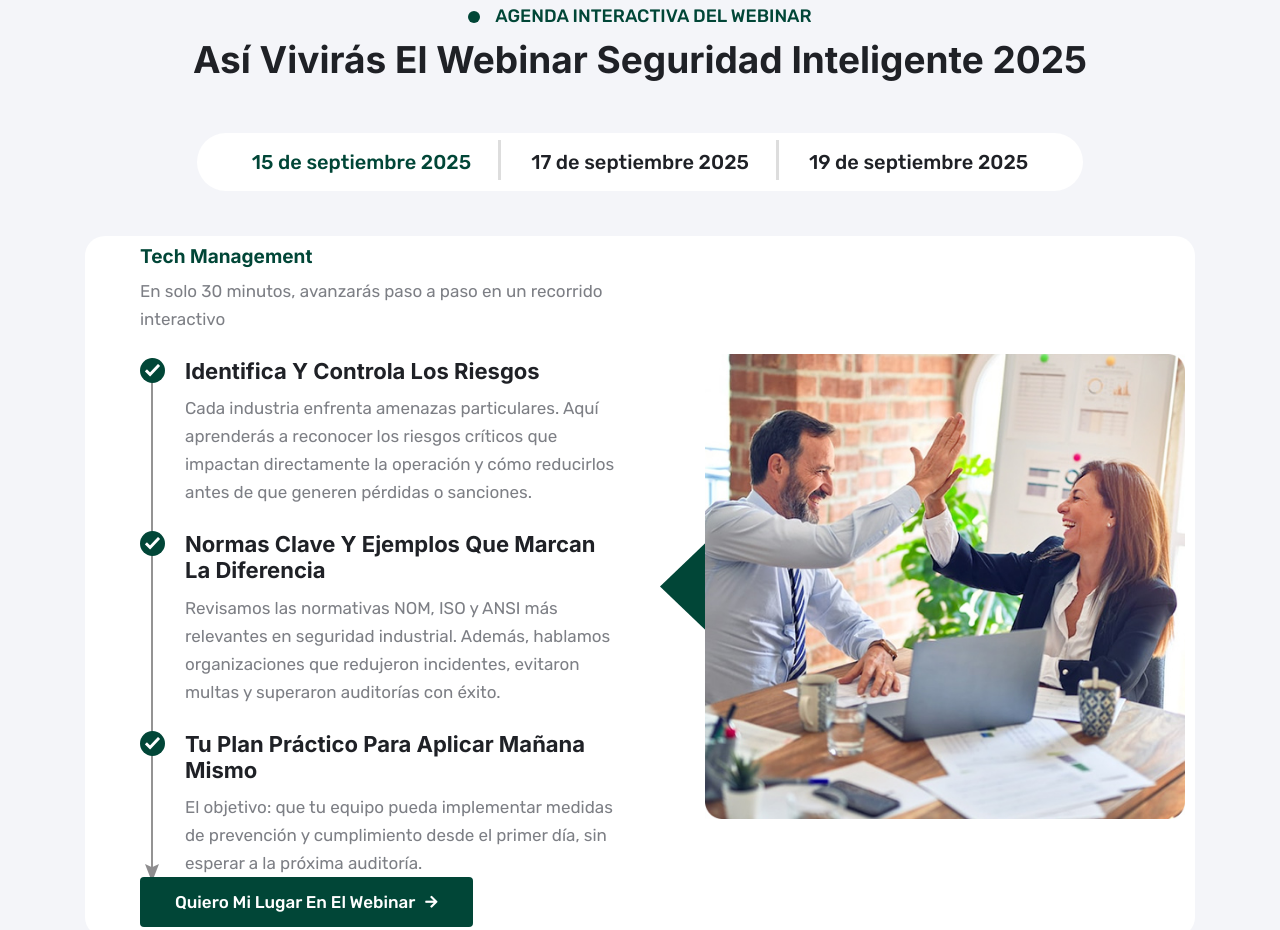
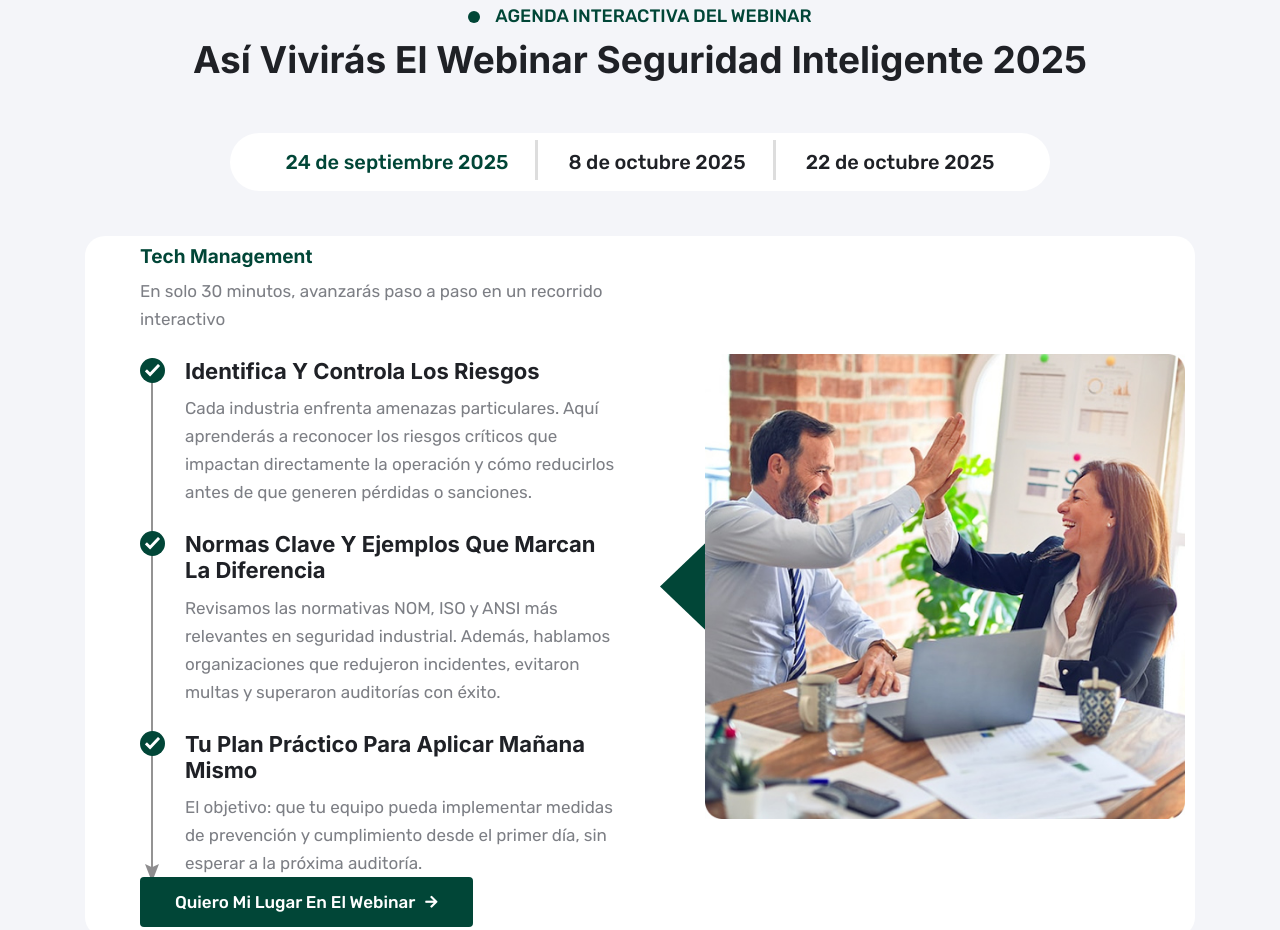
Before and after one commit to teseodataweb/nuevowebinarsafety, a plain HTML site: page index.html in a window 1280 px wide. Shown: the part 3306-4236 px from the top of the page. Drawn offline with Linux system fonts and the light colour scheme.

Commit message:
update fechas

```diff
--- a/index.html
+++ b/index.html
@@ -194,9 +194,9 @@
                                         <label for="session_date" class="form-label">Fecha de sesión</label>
                                         <select class="form-select" id="session_date" name="session_date" required>
                                             <option value="" disabled selected>Selecciona tu fecha de sesión</option>
-                                            <option value="2025-09-15">15 de septiembre 2025 · 10:00 h</option>
-                                            <option value="2025-09-17">17 de septiembre 2025 · 10:00 h</option>
-                                            <option value="2025-09-19">19 de septiembre 2025 · 10:00 h</option>
+                                            <option value="2025-09-15">24 de septiembre</option>
+                                            <option value="2025-09-17">8 de octubre</option>
+                                            <option value="2025-09-19">22 de octubre</option>
                                         </select>
                                     </div>
 
@@ -469,13 +469,13 @@
                                     <div class="ns-custom-navbar">
                                         <ul class="nav nav-pills " id="pills-tab" role="tablist">
                                             <li class="nav-item" role="presentation">
-                                            <button class="nav-link active" id="pills-home-tab" data-bs-toggle="pill" data-bs-target="#pills-home" type="button" role="tab" aria-controls="pills-home" aria-selected="true">15 de septiembre 2025</button>
+                                            <button class="nav-link active" id="pills-home-tab" data-bs-toggle="pill" data-bs-target="#pills-home" type="button" role="tab" aria-controls="pills-home" aria-selected="true">24 de septiembre 2025</button>
                                             </li>
                                             <li class="nav-item" role="presentation">
-                                            <button class="nav-link" id="pills-profile-tab" data-bs-toggle="pill" data-bs-target="#pills-home" type="button" role="tab" aria-controls="pills-profile" aria-selected="false">17 de septiembre 2025</button>
+                                            <button class="nav-link" id="pills-profile-tab" data-bs-toggle="pill" data-bs-target="#pills-home" type="button" role="tab" aria-controls="pills-profile" aria-selected="false">8 de octubre 2025</button>
                                             </li>
                                             <li class="nav-item" role="presentation">
-                                            <button class="nav-link" id="pills-contact-tab" data-bs-toggle="pill" data-bs-target="#pills-home" type="button" role="tab" aria-controls="pills-contact" aria-selected="false">19 de septiembre 2025</button>
+                                            <button class="nav-link" id="pills-contact-tab" data-bs-toggle="pill" data-bs-target="#pills-home" type="button" role="tab" aria-controls="pills-contact" aria-selected="false">22 de octubre 2025</button>
                                             </li>
                                         </ul>
                                     </div>
@@ -823,7 +823,7 @@
                             <div class="ns-cta-content">
                                 <span class="ns-cta-content-subtitle">Apartar mi lugar sin costo</span>
                                 <h2 class="ns-cta-content-title">Prevén sanciones y protege a tu equipo industrial</h2>
-                                <span class="ns-cta-contact">📅 Próximas fechas: 15, 17 y 19 de septiembre · Sesión en vivo sin costo.</span>
+                                <span class="ns-cta-contact">📅 Próximas fechas. Sesión en vivo sin costo.</span>
                                 <a href="#register-web" class="ns-theme-btn">Quiero mi acceso y materiales<i class="fal fa-arrow-right"></i></a>
                             </div>
                         </div>
```
